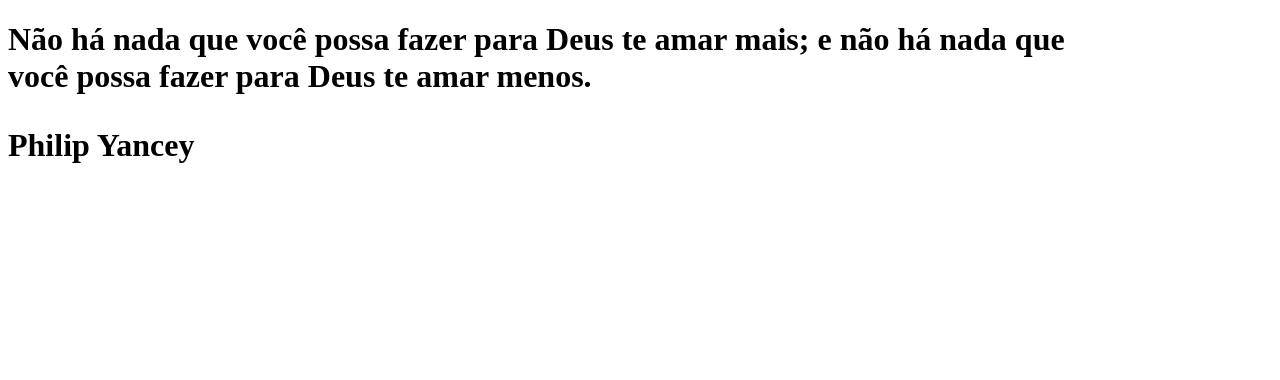
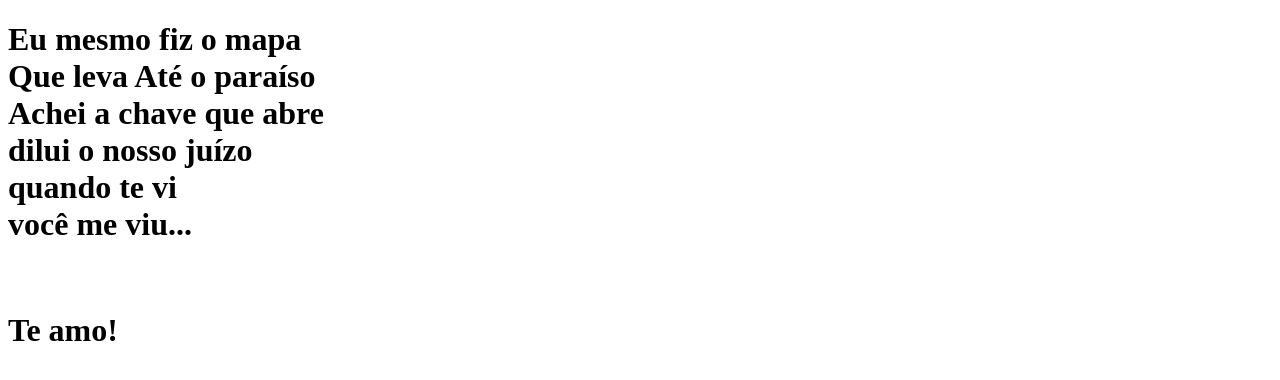
Before and after one commit to micaiasdev/clone-dev-news, a Next.js app: page / in a window 1280 px wide. Shown: the top 380 px of the page. Built offline with nearby package versions, Linux system fonts and the light colour scheme.

Commit message:
modifiquei a frase

```diff
--- a/pages/index.js
+++ b/pages/index.js
@@ -1,11 +1,21 @@
 function Home() {
   return (
     <h1>
-      Não há nada que você possa fazer para Deus te amar mais; e não há nada que
+      Eu mesmo fiz o mapa
       <br></br>
-      você possa fazer para Deus te amar menos.
+      Que leva Até o paraíso
+      <br></br>
+      Achei a chave que abre
+      <br></br>
+      dilui o nosso juízo
+      <br></br>
+      quando te vi
+      <br></br>
+      você me viu...
+      <br></br>
+      <br></br>
       <p>
-        <strong>Philip Yancey</strong>
+        <strong>Te amo!</strong>
       </p>
     </h1>
   )
```
